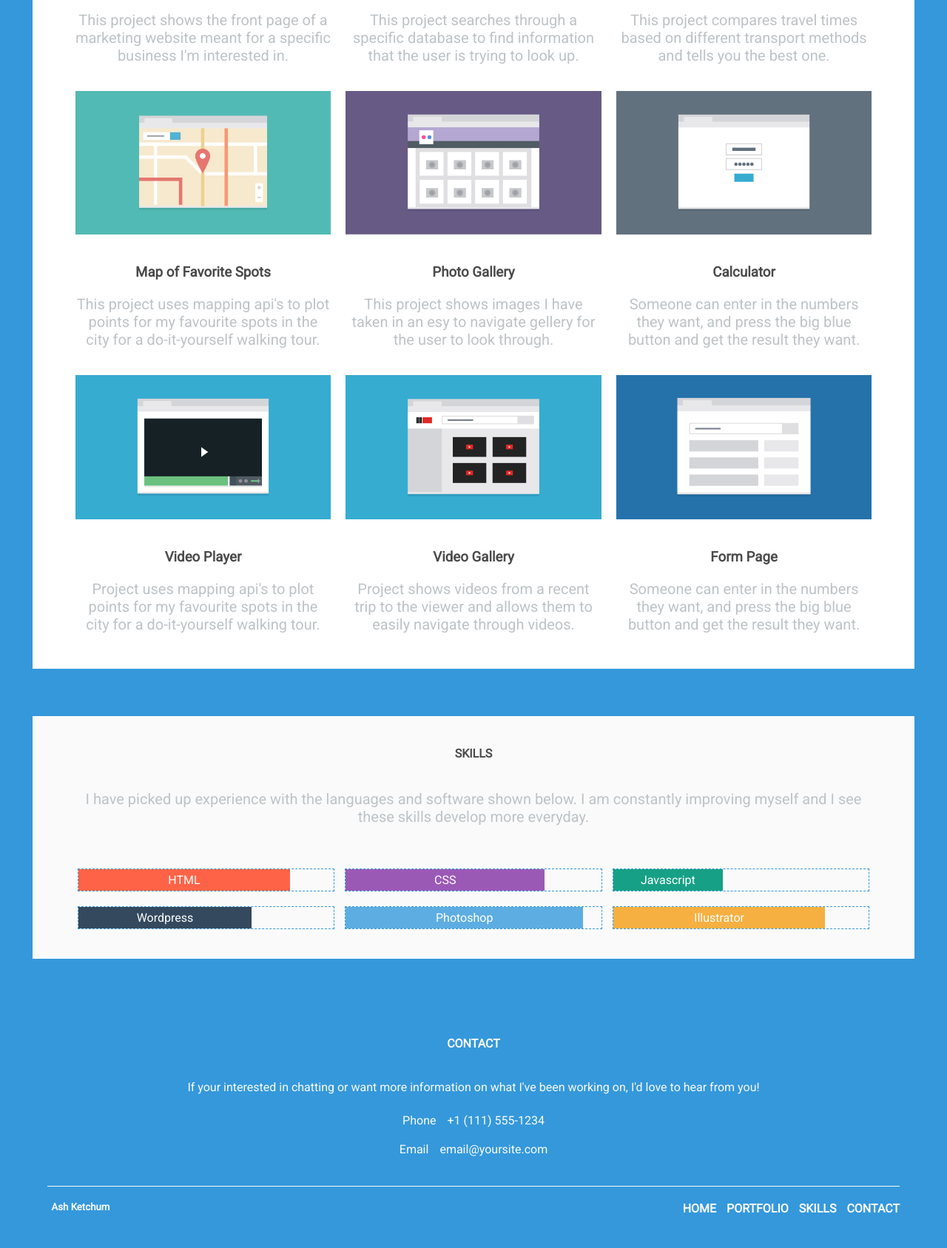
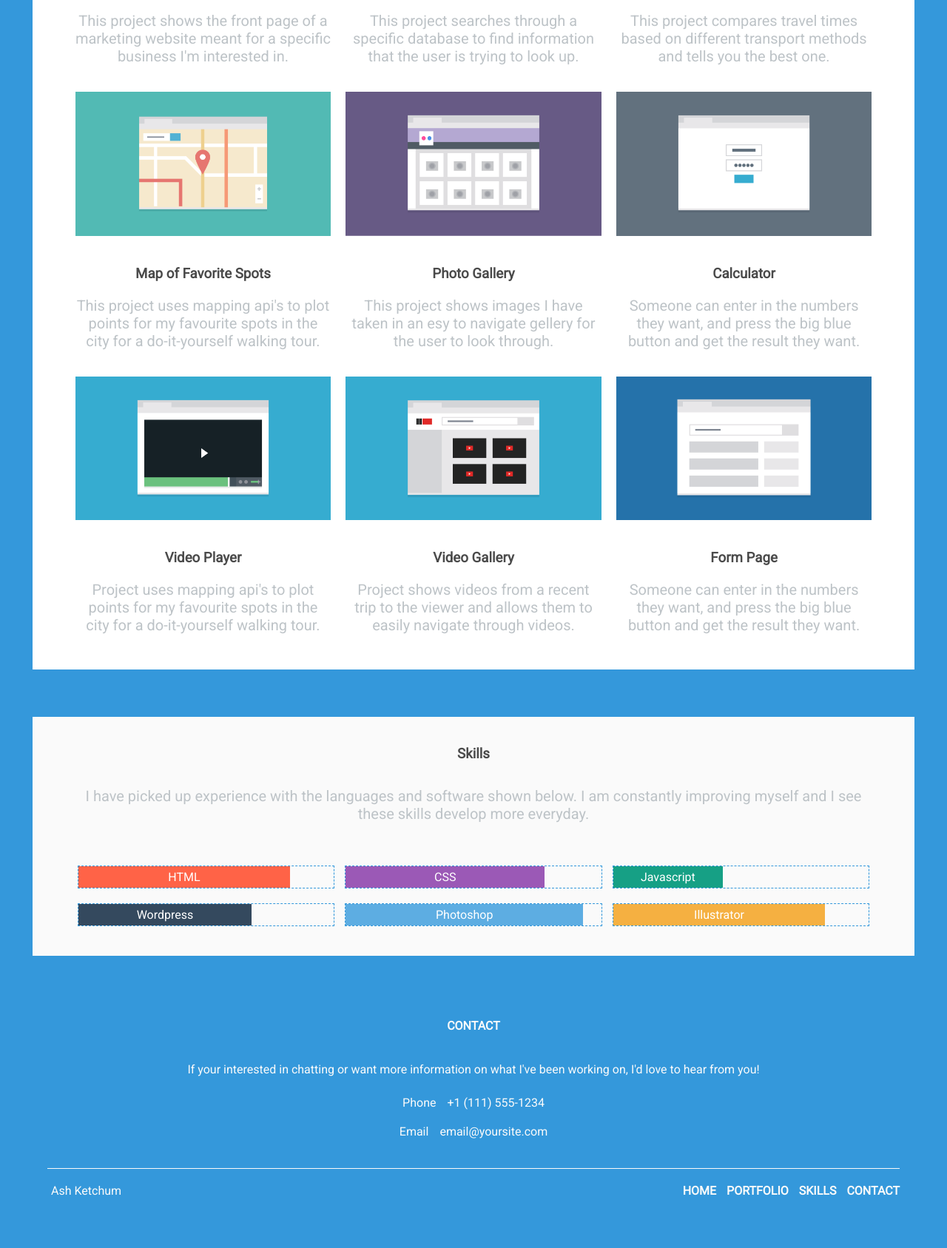
Before and after one commit to johnykuro/Responsive-Layout, a plain HTML site: page index.html in a window 1280 px wide. Shown: the part 840-2527 px from the top of the page at 74% size. After the commit the page ends 2479 px from the top, so only its background shows below. Drawn offline with Linux system fonts and the light colour scheme.

Commit message:
Code Tidy
Restructured HTML as HTML outline was looking poor. Also replaced
majority of div's in portfolio section with article tags. Minor CSS
changes.

```diff
--- a/css/styles.css
+++ b/css/styles.css
@@ -26,6 +26,10 @@ li {
   margin: 0 auto;
 }
 
+header {
+	background-color: #3498db;
+}
+
 .main-header {
   width: 100%;
   background: #3498db;
@@ -39,6 +43,10 @@ h1 {
   padding-bottom: 10%;
   margin: 0;
   color: #fafafa;
+}
+
+h2 {
+	display: none;
 }
 
 h4 {
@@ -136,8 +144,7 @@ footer {
   background-color: #fafafa;
   max-width: 90%;
   padding: 20px;
-  margin: 0 auto;
-  margin-bottom: 5%;
+  margin: 0 auto 5%;
 }
 
 #skills h3 {
@@ -213,24 +220,23 @@ footer {
 }
 
 #contact p {
-  padding-bottom: 10px;
+  padding: 0 5px 10px 5px;
 }
 
-footer h5 {
+footer #name {
   display: inline-block;
-  width: 90px;
   float: left;
   margin: 0;
   color: #fafafa;
 }
 
-footer h5:last-child {
+footer #name:last-child {
   float: right;
 }
 
 .main-footer {
   border-top: solid 1px #fafafa;
-  margin: 40px 0;
+  margin: 40px 5% 0 5%;
   padding: 20px 0;
 }
 
@@ -243,6 +249,7 @@ footer h5:last-child {
   text-align: left;
   padding-left: 10px;
   font-weight: bold;
+  max-width: 200px;
 }
 
 .main-footer li:nth-child(-n+4) {
@@ -307,7 +314,6 @@ footer h5:last-child {
   }
 
   header {
-    padding-bottom: 5%;
     margin-bottom: 5%;
   }
 
@@ -363,6 +369,15 @@ footer h5:last-child {
     padding-bottom: 50px;
   }
 
+  #contact {
+  	padding-left: 4%;
+  	padding-right: 4%;
+  }
+
+  #contact h4 {
+  	padding-left: 5%;
+  }
+
   .main-footer li:nth-child(-n+4) {
     display: inline-block;
   }
@@ -391,7 +406,11 @@ footer h5:last-child {
   h1 {
     display: inline;
     float: left;
-    padding: 0 0 5% 8%;;
+    padding-left: 7%;
+  }
+
+  header {
+  	margin: 0;
   }
 
   .main-nav {
@@ -456,4 +475,12 @@ footer h5:last-child {
   .skill:nth-child(even) {
     margin: 0 10px 0 10px;
   }
+
+  #contact, #contact h4 {
+  	padding: 0;
+  }
+
+  .main-footer {
+  	margin: 40px 5% 0 5%;
+  }
 }
--- a/index.html
+++ b/index.html
@@ -9,8 +9,10 @@
     <link rel="stylesheet" href="css/styles.css" type="text/css">
   </head>
   <body>
+    <header>
+      <h1>Ash Ketchum</h1>
       <nav id="top">
-       <h1>Ash Ketchum</h1>
+        <h2>Navigation</h2>
         <ul class="main-nav">
          <li><a href="#top">Home</a></li>
          <li><a href="#portfolio">Portfolio</a></li>
@@ -24,68 +26,69 @@
           </div>
         </div>
       </nav>
+    </header>
 
-      <div class="container clearfix" id="portfolio">
+      <section class="container clearfix" id="portfolio">
 
         <h4>Portfolio</h4>
 
-          <div class="card one">
+          <article class="card one">
             <img src="images/portfolio-1.png" alt="Image of a Marketing Page developed by Ash." />
             <h3>Marketing Page</h3>
             <p>This project shows the front page of a marketing website meant for a specific business I'm interested in.</p>
-          </div>
+          </article>
 
-          <div class="card two">
+          <article class="card two">
             <img src="images/portfolio-2.png" alt="Image of a Search Page developed by Ash." />
             <h3>Search Page</h3>
             <p>This project searches through a specific database to find information that the user is trying to look up.</p>
-          </div>
+          </article>
 
-          <div class="card three">
+          <article class="card three">
             <img src="images/portfolio-3.png" alt="Image of a Travel App developed by Ash." />
             <h3>Travel App</h3>
             <p>This project compares travel times based on different transport methods and tells you the best one.</p>
-          </div>
+          </article>
 
-          <div class="card four">
+          <article class="card four">
             <img src="images/portfolio-6.png" alt="Image of a Map of Favorite Spots developed by Ash." />
             <h3>Map of Favorite Spots</h3>
             <p>This project uses mapping api's to plot points for my favourite spots in the city for a do-it-yourself walking tour.</p>
-          </div>
+          </article>
 
-          <div class="card five">
+          <article class="card five">
             <img src="images/portfolio-5.png" alt="Image of a Photo Gallery developed by Ash." />
             <h3>Photo Gallery</h3>
             <p>This project shows images I have taken in an esy to navigate gellery for the user to look through.</p>
-          </div>
+          </article>
 
-          <div class="card six">
+          <article class="card six">
             <img src="images/portfolio-4.png" alt="Image of a Calculator developed by Ash." />
             <h3>Calculator</h3>
             <p>Someone can enter in the numbers they want, and press the big blue button and get the result they want.</p>
-          </div>
+          </article>
 
-          <div class="card seven">
+          <article class="card seven">
             <img src="images/portfolio-7.png" alt="Image of a Map of Favorite Spots developed by Ash." />
             <h3>Video Player</h3>
             <p>Project uses mapping api's to plot points for my favourite spots in the city for a do-it-yourself walking tour.</p>
-          </div>
+          </article>
 
-          <div class="card eight">
+          <article class="card eight">
             <img src="images/portfolio-8.png" alt="Image of a Photo Gallery developed by Ash." />
             <h3>Video Gallery</h3>
             <p>Project shows videos from a recent trip to the viewer and allows them to easily navigate through videos.</p>
-          </div>
+          </article>
 
-          <div class="card nine">
+          <article class="card nine">
             <img src="images/portfolio-9.png" alt="Image of a Calculator developed by Ash." />
             <h3>Form Page</h3>
             <p>Someone can enter in the numbers they want, and press the big blue button and get the result they want.</p>
-          </div>
-       </div>
+          </article>
+       </section>
 
       <section id="skills">
-        <h4>Skills</h4>
+        <h3>Skills</h3>
         <p>I have picked up experience with the languages and software shown below. I am constantly improving myself and I see these skills develop more everyday.</p>
         <div class="skill">
           <div id="HTML">HTML</div>
@@ -105,12 +108,9 @@
         <div class="skill">
           <div id="Illustrator">Illustrator</div>
         </div>
-
       </section>
 
-      <footer>
-        <div class="container clearfix">
-          <section id="contact">
+      <footer class="clearfix" id="contact">
         <h4>Contact</h4>
         <p>If your interested in chatting or want more information on what I've been working on, I'd love to hear from you!</p>
         <ul>
@@ -118,7 +118,7 @@
           <li><span>Email</span><a href="mailto:email@yoursite.com">email@yoursite.com</a></li>
         </ul>
         <div class="main-footer">
-              <h5>Ash Ketchum</h5>
+          <p id="name">Ash Ketchum</p>
           <ul>
             <li><a href="#top">HOME</a></li>
             <li><a href="#portfolio">PORTFOLIO</a></li>
@@ -127,8 +127,6 @@
             <li><a href="#top">BACK TO TOP</a></li>
           </ul>
         </div>
-          </section>
-        </div>
       </footer>
   </body>
 </html>
```
Lines whose indentation alone changed are shown as unchanged.
